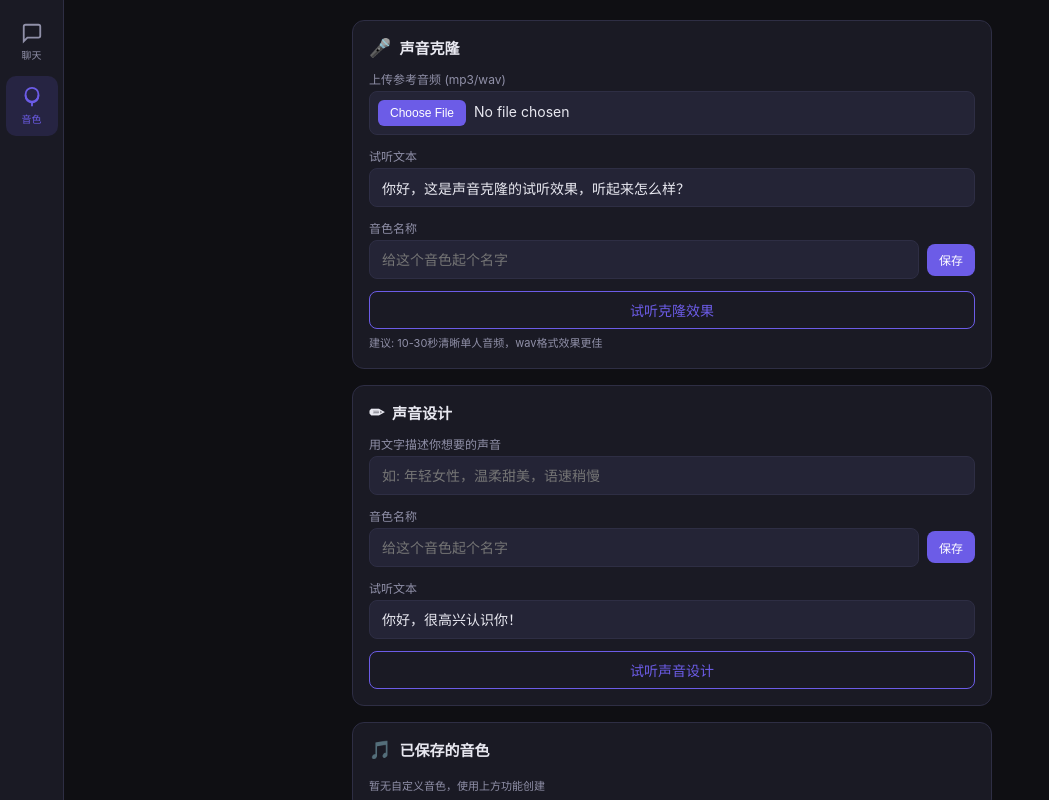
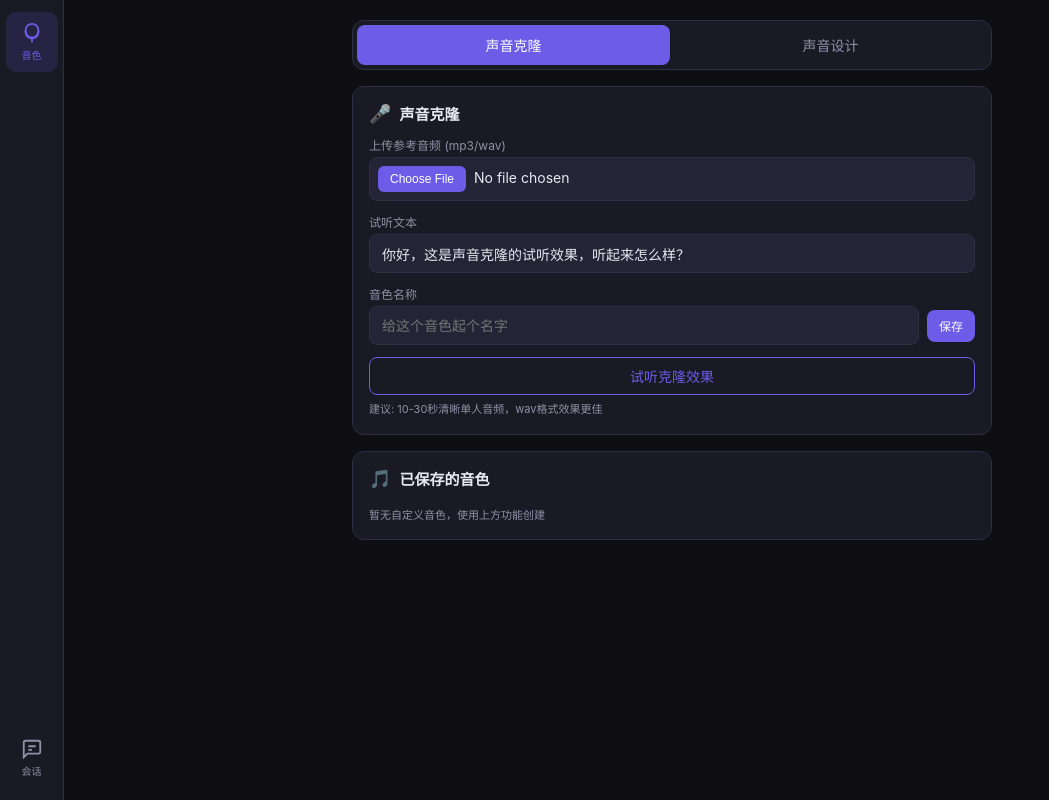
Before and after one commit to xiaqijun/voice, a Flask app: page /voices in a window 1280 px wide. Shown: the whole page, without its empty margins (0-1049 px from the left). Run offline with Flask 3, Linux system fonts and the light colour scheme.

Commit message:
feat: 音色管理页面优化(导航统一+Tab切换+试听按钮)
Co-Authored-By: Claude Opus 4.7 <noreply@anthropic.com>

```diff
--- a/templates/voices.html
+++ b/templates/voices.html
@@ -11,7 +11,7 @@
 body{font-family:-apple-system,BlinkMacSystemFont,"Segoe UI",Roboto,sans-serif;background:var(--bg);color:var(--text);height:100vh;height:100dvh;display:flex;overflow:hidden}
 
 /* 左侧导航 */
-.nav-sidebar{width:64px;background:var(--surface);border-right:1px solid var(--border);display:flex;flex-direction:column;align-items:center;padding:12px 0;gap:4px;flex-shrink:0}
+.nav-sidebar{width:64px;background:var(--surface);border-right:1px solid var(--border);display:flex;flex-direction:column;align-items:center;padding:12px 0;gap:4px;flex-shrink:0;position:relative;z-index:101}
 .nav-item{display:flex;flex-direction:column;align-items:center;gap:3px;padding:10px 8px;border-radius:10px;color:var(--text2);text-decoration:none;font-size:10px;transition:all .15s;cursor:pointer;width:52px}
 .nav-item:hover{background:var(--surface2);color:var(--text)}
 .nav-item.active{background:rgba(108,92,231,.15);color:var(--accent)}
@@ -41,19 +41,6 @@ body{font-family:-apple-system,BlinkMacSystemFont,"Segoe UI",Roboto,sans-serif;b
 .btn-block{width:100%}
 .row{display:flex;gap:8px;align-items:center}
 .row input{flex:1}
-.voice-list{display:flex;flex-direction:column;gap:4px}
-.voice-item{display:flex;align-items:center;gap:10px;padding:10px 12px;border-radius:8px;border:1px solid transparent;transition:all .15s}
-.voice-item:hover{background:var(--surface2)}
-.voice-item.active{border-color:var(--accent);background:rgba(108,92,231,.1)}
-.voice-item .dot{width:8px;height:8px;border-radius:50%;flex-shrink:0}
-.voice-item .v-info{flex:1;min-width:0}
-.voice-item .v-name{font-size:13px;font-weight:500}
-.voice-item .v-meta{font-size:11px;color:var(--text2)}
-.voice-item .v-actions{display:flex;gap:2px;flex-shrink:0}
-.btn-ghost{background:transparent;color:var(--text2);border:none;padding:4px 6px;font-size:14px;cursor:pointer}
-.btn-ghost:hover{color:var(--yellow)}
-.btn-danger{background:transparent;color:var(--text2);border:none;padding:4px 6px;font-size:12px;cursor:pointer}
-.btn-danger:hover{color:var(--red)}
 .tip{font-size:11px;color:var(--text2);margin-top:6px;line-height:1.5}
 .msg{padding:8px 12px;border-radius:8px;font-size:13px;margin-top:8px;display:none}
 .msg.ok{background:rgba(0,184,148,.1);color:var(--green);display:block}
@@ -63,6 +50,31 @@ body{font-family:-apple-system,BlinkMacSystemFont,"Segoe UI",Roboto,sans-serif;b
 .audio-bar .audio-progress{flex:1;height:4px;background:rgba(255,255,255,.1);border-radius:2px;cursor:pointer;position:relative;overflow:hidden}
 .audio-bar .audio-progress .audio-fill{height:100%;background:var(--accent2);border-radius:2px;width:0%}
 .audio-bar .audio-time{font-size:11px;color:var(--text2);flex-shrink:0;min-width:36px;text-align:right}
+
+/* Tab 切换 */
+.tabs{display:flex;gap:4px;margin-bottom:16px;background:var(--surface);border-radius:var(--radius);padding:4px;border:1px solid var(--border)}
+.tab{flex:1;padding:10px;border:none;background:transparent;color:var(--text2);font-size:14px;font-weight:500;border-radius:8px;cursor:pointer;transition:all .15s;text-align:center}
+.tab.active{background:var(--accent);color:#fff}
+.tab:not(.active):hover{background:var(--surface2)}
+.tab-panel{display:none}
+.tab-panel.active{display:block}
+
+/* 音色列表 */
+.voice-list{display:flex;flex-direction:column;gap:4px}
+.voice-item{display:flex;align-items:center;gap:10px;padding:10px 12px;border-radius:8px;border:1px solid transparent;transition:all .15s}
+.voice-item:hover{background:var(--surface2)}
+.voice-item.active{border-color:var(--accent);background:rgba(108,92,231,.1)}
+.voice-item .dot{width:8px;height:8px;border-radius:50%;flex-shrink:0}
+.voice-item .v-info{flex:1;min-width:0}
+.voice-item .v-name{font-size:13px;font-weight:500}
+.voice-item .v-meta{font-size:11px;color:var(--text2)}
+.voice-item .v-actions{display:flex;gap:2px;flex-shrink:0;align-items:center}
+.btn-ghost{background:transparent;color:var(--text2);border:none;padding:4px 6px;font-size:14px;cursor:pointer}
+.btn-ghost:hover{color:var(--yellow)}
+.btn-danger{background:transparent;color:var(--text2);border:none;padding:4px 6px;font-size:12px;cursor:pointer}
+.btn-danger:hover{color:var(--red)}
+.btn-try{background:transparent;color:var(--accent);border:none;padding:4px 8px;font-size:12px;cursor:pointer;border-radius:6px;transition:all .15s}
+.btn-try:hover{background:rgba(108,92,231,.15)}
 
 @media(max-width:768px){
   .nav-sidebar{width:52px;padding:8px 0}
@@ -81,22 +93,29 @@ body{font-family:-apple-system,BlinkMacSystemFont,"Segoe UI",Roboto,sans-serif;b
 
 <!-- 左侧导航栏 -->
 <nav class="nav-sidebar">
-  <a href="/" class="nav-item">
-    <svg viewBox="0 0 24 24" fill="none" stroke="currentColor" stroke-width="2"><path d="M21 15a2 2 0 0 1-2 2H7l-4 4V5a2 2 0 0 1 2-2h14a2 2 0 0 1 2 2z"/></svg>
-    <span>聊天</span>
-  </a>
   <a href="/voices" class="nav-item active">
     <svg viewBox="0 0 24 24" fill="none" stroke="currentColor" stroke-width="2"><path d="M12 2a7 7 0 0 1 7 7v1a7 7 0 0 1-14 0V9a7 7 0 0 1 7-7z"/><path d="M19 10v1a7 7 0 0 1-14 0v-1"/><path d="M12 18v4"/></svg>
     <span>音色</span>
   </a>
   <div class="nav-spacer"></div>
+  <a href="/" class="nav-item">
+    <svg viewBox="0 0 24 24" fill="none" stroke="currentColor" stroke-width="2"><path d="M21 15a2 2 0 0 1-2 2H7l-4 4V5a2 2 0 0 1 2-2h14a2 2 0 0 1 2 2z"/><path d="M8 9h8M8 13h4"/></svg>
+    <span>会话</span>
+  </a>
 </nav>
 
 <!-- 主内容 -->
 <div class="main">
   <div class="content">
     <div class="content-inner">
+      <!-- Tab 切换 -->
+      <div class="tabs">
+        <button class="tab active" onclick="switchTab('clone')">声音克隆</button>
+        <button class="tab" onclick="switchTab('design')">声音设计</button>
+      </div>
+
       <!-- 声音克隆 -->
+      <div class="tab-panel active" id="panelClone">
         <div class="card">
           <h2><span class="icon">&#127908;</span> 声音克隆</h2>
           <div class="field">
@@ -119,13 +138,19 @@ body{font-family:-apple-system,BlinkMacSystemFont,"Segoe UI",Roboto,sans-serif;b
           <div class="msg" id="cloneMsg"></div>
           <div id="cloneAudio"></div>
         </div>
+      </div>
 
       <!-- 声音设计 -->
+      <div class="tab-panel" id="panelDesign">
         <div class="card">
           <h2><span class="icon">&#9999;</span> 声音设计</h2>
           <div class="field">
             <label>用文字描述你想要的声音</label>
             <input type="text" id="voiceDesc" placeholder="如: 年轻女性，温柔甜美，语速稍慢">
+          </div>
+          <div class="field">
+            <label>试听文本</label>
+            <input type="text" id="designText" placeholder="输入要合成的文本" value="你好，很高兴认识你！">
           </div>
           <div class="field">
             <label>音色名称</label>
@@ -134,13 +159,10 @@ body{font-family:-apple-system,BlinkMacSystemFont,"Segoe UI",Roboto,sans-serif;b
               <button class="btn btn-primary btn-sm" id="btnSaveDesign">保存</button>
             </div>
           </div>
-        <div class="field">
-          <label>试听文本</label>
-          <input type="text" id="designText" placeholder="输入要合成的文本" value="你好，很高兴认识你！">
-        </div>
           <button class="btn btn-outline btn-block" id="btnPreviewDesign">试听声音设计</button>
           <div class="msg" id="designMsg"></div>
           <div id="designAudio"></div>
+        </div>
       </div>
 
       <!-- 已保存的音色 -->
@@ -149,13 +171,14 @@ body{font-family:-apple-system,BlinkMacSystemFont,"Segoe UI",Roboto,sans-serif;b
         <div class="voice-list" id="voiceList">
           {% for v in voices %}
           {% if v.type == 'clone' or v.type == 'design' %}
-          <div class="voice-item {% if v.id == default_voice %}active{% endif %}" data-id="{{ v.id }}">
+          <div class="voice-item {% if v.id == default_voice %}active{% endif %}" data-id="{{ v.id }}" data-type="{{ v.type }}" data-name="{{ v.name }}">
             <div class="dot" style="background:{% if v.type == 'design' %}var(--green){% else %}var(--yellow){% endif %}"></div>
             <div class="v-info">
               <div class="v-name">{{ v.name }}</div>
               <div class="v-meta">{% if v.type == 'design' %}声音设计{% else %}声音克隆{% endif %}{% if v.id == default_voice %} · 默认{% endif %}</div>
             </div>
             <div class="v-actions">
+              <button class="btn-try" onclick="tryVoice('{{ v.id }}', '{{ v.type }}', '{{ v.name }}')" title="试听">&#9654;</button>
               <button class="btn-ghost" onclick="setDefault('{{ v.id }}')" title="设为默认">&#9733;</button>
               <button class="btn-danger" onclick="deleteVoice('{{ v.id }}')" title="删除">&#10005;</button>
             </div>
@@ -164,6 +187,8 @@ body{font-family:-apple-system,BlinkMacSystemFont,"Segoe UI",Roboto,sans-serif;b
           {% endfor %}
         </div>
         <div class="tip" id="noVoice" {% if voices|selectattr('type','equalto','clone')|list|length > 0 or voices|selectattr('type','equalto','design')|list|length > 0 %}style="display:none"{% endif %}>暂无自定义音色，使用上方功能创建</div>
+        <div class="msg" id="voiceMsg"></div>
+        <div id="voiceAudio"></div>
       </div>
     </div>
   </div>
@@ -171,6 +196,13 @@ body{font-family:-apple-system,BlinkMacSystemFont,"Segoe UI",Roboto,sans-serif;b
 
 <script>
 const $ = s => document.querySelector(s);
+
+// ---- Tab 切换 ----
+function switchTab(tab) {
+  document.querySelectorAll('.tab').forEach((t, i) => t.classList.toggle('active', (tab === 'clone' && i === 0) || (tab === 'design' && i === 1)));
+  document.getElementById('panelClone').classList.toggle('active', tab === 'clone');
+  document.getElementById('panelDesign').classList.toggle('active', tab === 'design');
+}
 
 function showMsg(id, text, ok) {
   const el = $('#' + id);
@@ -327,6 +359,8 @@ function addVoiceItem(id, name, type) {
   const div = document.createElement('div');
   div.className = 'voice-item';
   div.dataset.id = id;
+  div.dataset.type = type;
+  div.dataset.name = name;
   div.innerHTML = `
     <div class="dot" style="background:${type === 'design' ? 'var(--green)' : 'var(--yellow)'}"></div>
     <div class="v-info">
@@ -334,11 +368,29 @@ function addVoiceItem(id, name, type) {
       <div class="v-meta">${type === 'design' ? '声音设计' : '声音克隆'}</div>
     </div>
     <div class="v-actions">
+      <button class="btn-try" onclick="tryVoice('${id}', '${type}', '${name}')" title="试听">&#9654;</button>
       <button class="btn-ghost" onclick="setDefault('${id}')" title="设为默认">&#9733;</button>
       <button class="btn-danger" onclick="deleteVoice('${id}')" title="删除">&#10005;</button>
     </div>
   `;
   $('#voiceList').appendChild(div);
+}
+
+async function tryVoice(id, type, name) {
+  showMsg('voiceMsg', '正在试听 "' + name + '"...', true);
+  try {
+    const res = await fetch('/api/tts', {
+      method: 'POST',
+      headers: {'Content-Type': 'application/json'},
+      body: JSON.stringify({text: '你好，我是' + name + '，很高兴认识你！', voice: id})
+    });
+    if (res.ok) {
+      addAudioPlayer($('#voiceAudio'), URL.createObjectURL(await res.blob()));
+      showMsg('voiceMsg', '试听 "' + name + '"', true);
+    } else {
+      showMsg('voiceMsg', (await res.json()).error || '试听失败', false);
+    }
+  } catch (e) { showMsg('voiceMsg', e.message, false); }
 }
 
 async function setDefault(id) {
@@ -353,10 +405,11 @@ async function setDefault(id) {
       document.querySelectorAll('.voice-item').forEach(v => {
         v.classList.toggle('active', v.dataset.id === id);
         const meta = v.querySelector('.v-meta');
+        const typeText = v.dataset.type === 'design' ? '声音设计' : '声音克隆';
         if (v.dataset.id === id) {
-          if (!meta.textContent.includes('默认')) meta.textContent += ' · 默认';
+          if (!meta.textContent.includes('默认')) meta.textContent = typeText + ' · 默认';
         } else {
-          meta.textContent = meta.textContent.replace(' · 默认', '');
+          meta.textContent = typeText;
         }
       });
     }
```
Lines whose indentation alone changed are shown as unchanged.
